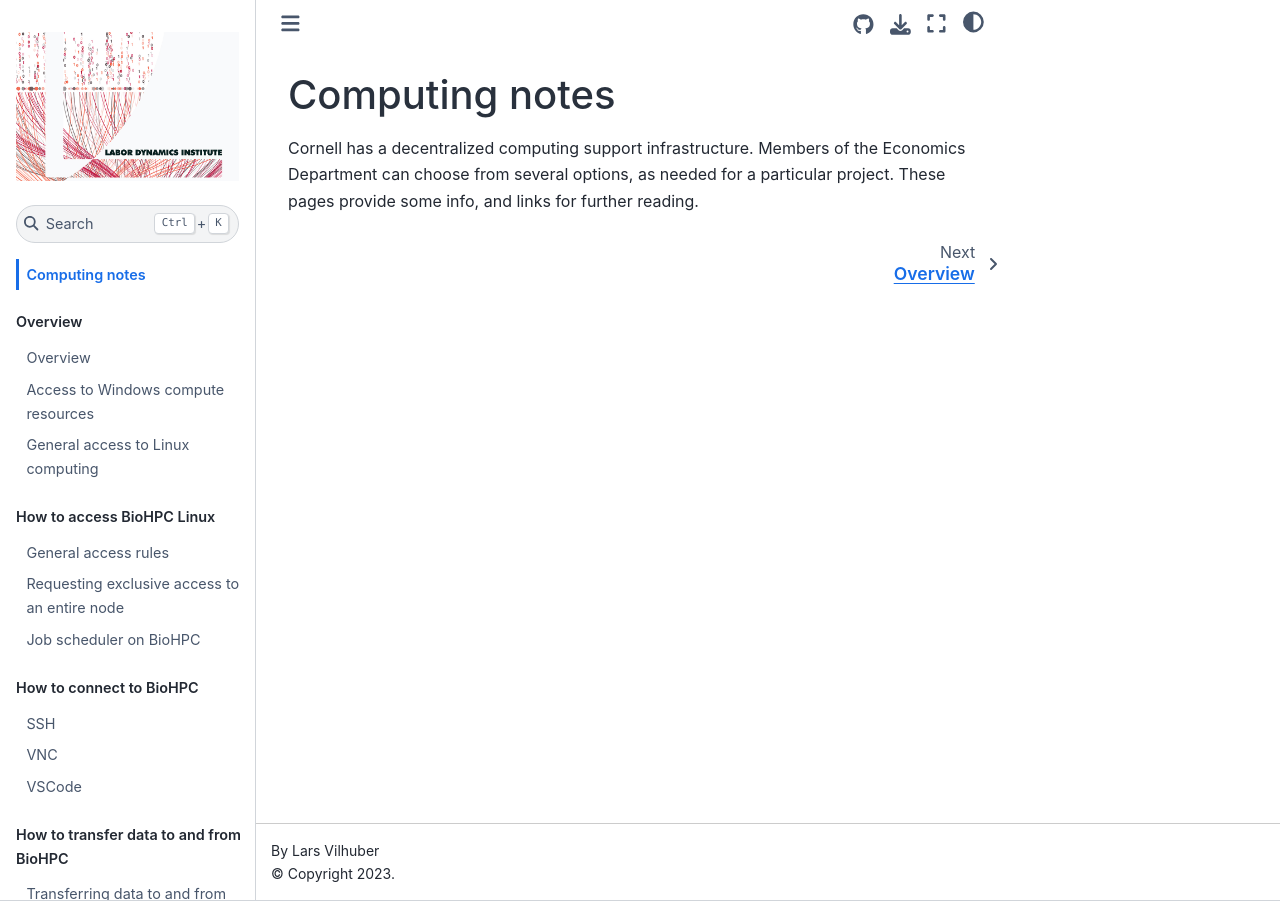
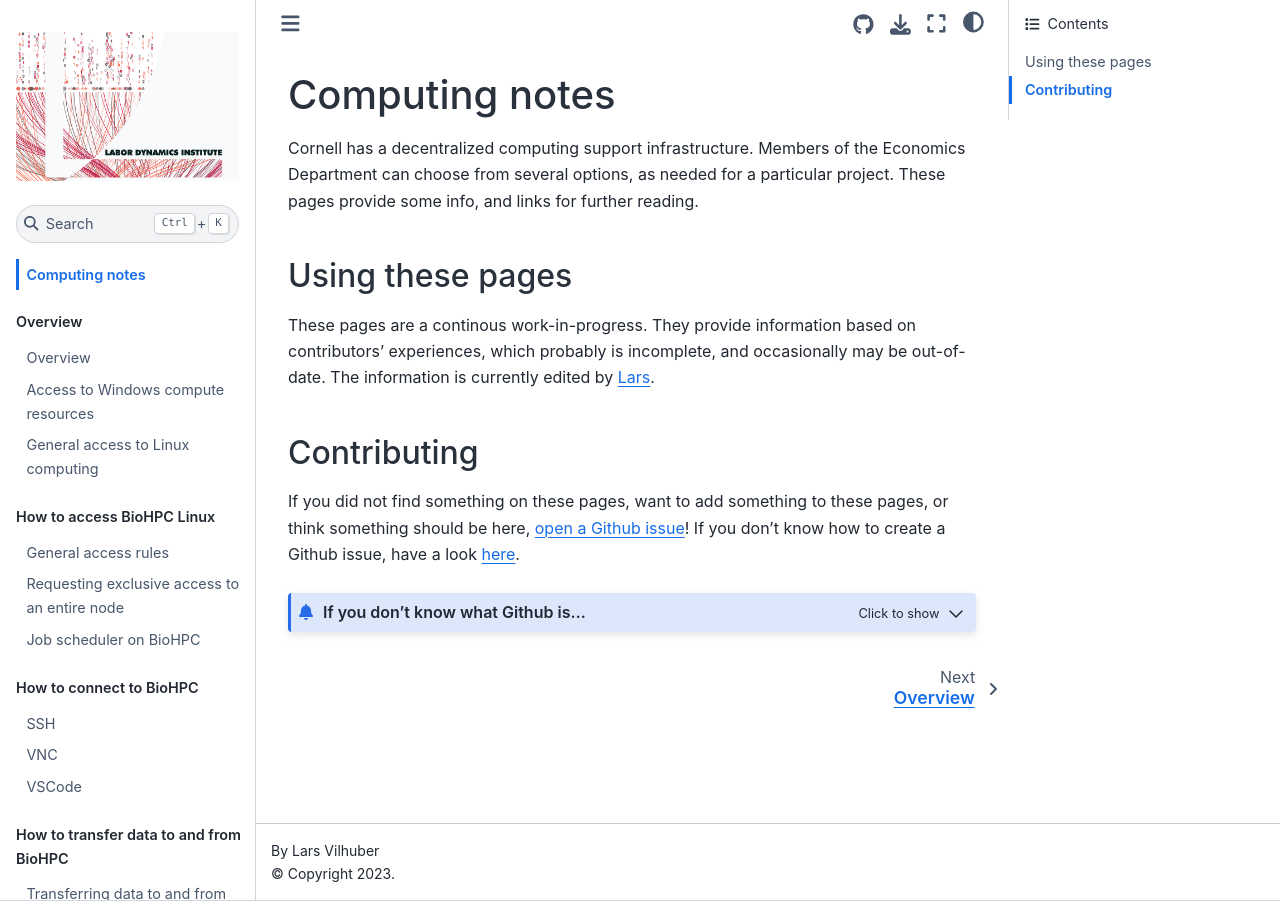
Before and after one commit to labordynamicsinstitute/ecco-notes, a Jupyter Book: the page built from docs/intro.md, in a window 1280 px wide. Built offline with Jupyter Book 1.0.4 settings and Sphinx 7.4.7 and the Sphinx Book theme 1.1.4, drawn with Linux system fonts in a browser that asks for light colours.

Commit message:
Updating notes and guidance

```diff
--- a/docs/intro.md
+++ b/docs/intro.md
@@ -1,3 +1,18 @@
 # Computing notes
 
 Cornell has a decentralized computing support infrastructure. Members of the Economics Department can choose from several options, as needed for a particular project. These pages provide some info, and links for further reading.
+
+## Using these pages
+
+These pages are a continous work-in-progress. They provide information based on contributors' experiences, which probably is incomplete, and occasionally may be out-of-date. The information is currently edited by [Lars](https://github.com/larsvilhuber/).
+
+## Contributing
+
+If you did not find something on these pages, want to add something to these pages, or think something should be here, [open a Github issue](https://github.com/labordynamicsinstitute/ecco-notes/issues/new/choose)! If you don't know how to create a Github issue, have a look [here](https://docs.github.com/en/issues/tracking-your-work-with-issues/quickstart).
+
+:::{admonition} If you don't know what Github is...
+:class: dropdown
+
+... you have [homework](https://swcarpentry.github.io/git-novice/) to do! In the meantime, contact [Lars](https://www.ilr.cornell.edu/people/lars-vilhuber).
+
+:::
```
Also changed, not shown: docs/help.md (+1 -10 lines).
